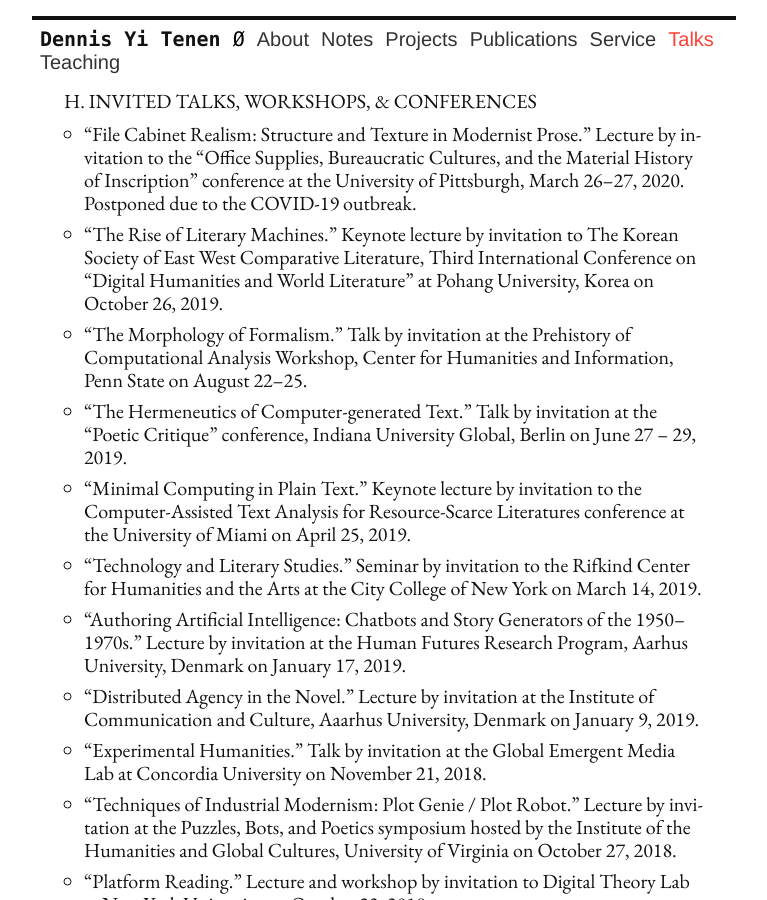
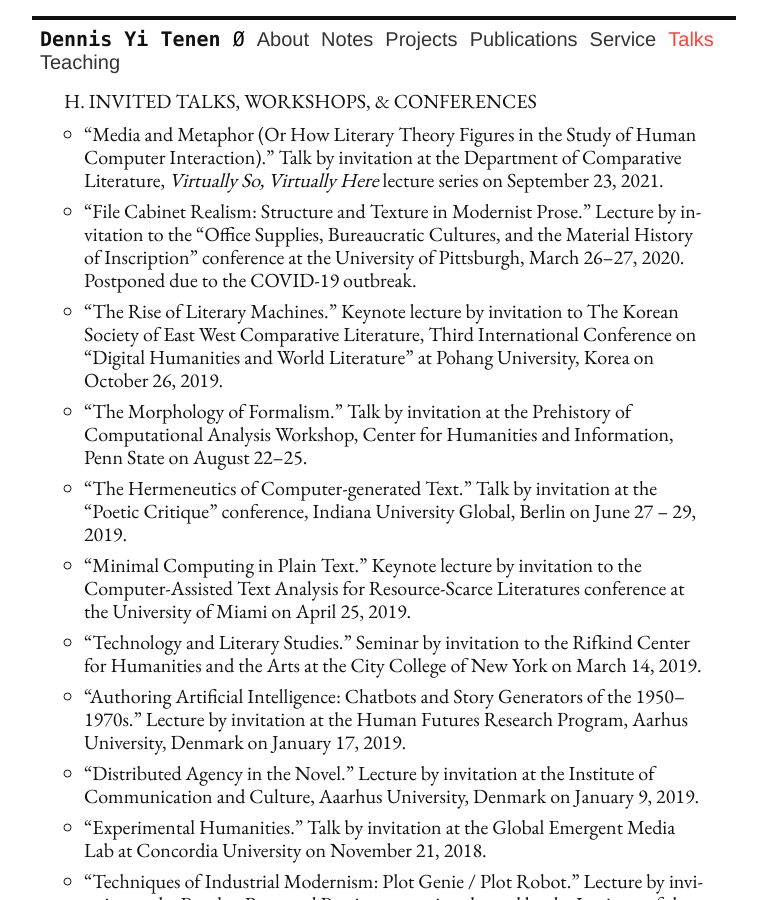
Before and after one commit to denten/denten.github.io, a Jekyll site: the page built from _pages/talks.md, in a window 1280 px wide and 900 px high. Shown: the whole window, without its empty margins (256-1023 px from the left). Built offline with Jekyll 4.4.1, drawn with Linux system fonts in a browser that asks for light colours.

Commit message:
update CV

```diff
--- a/_includes/CV/06-talks.md
+++ b/_includes/CV/06-talks.md
@@ -1,6 +1,8 @@
 ## H. Invited Talks, Workshops, & Conferences
 
-
+- "Media and Metaphor (Or How Literary Theory Figures in the Study of Human Computer
+  Interaction)." Talk by invitation at the Department of Comparative Literature, *Virtually So,
+Virtually Here* lecture series on September 23, 2021.
 - "File Cabinet Realism: Structure and Texture in Modernist Prose." Lecture by invitation to
   the "Office Supplies, Bureaucratic Cultures, and the Material History of Inscription"
 conference at the University of Pittsburgh, March 26--27, 2020. Postponed due to the COVID-19
```
